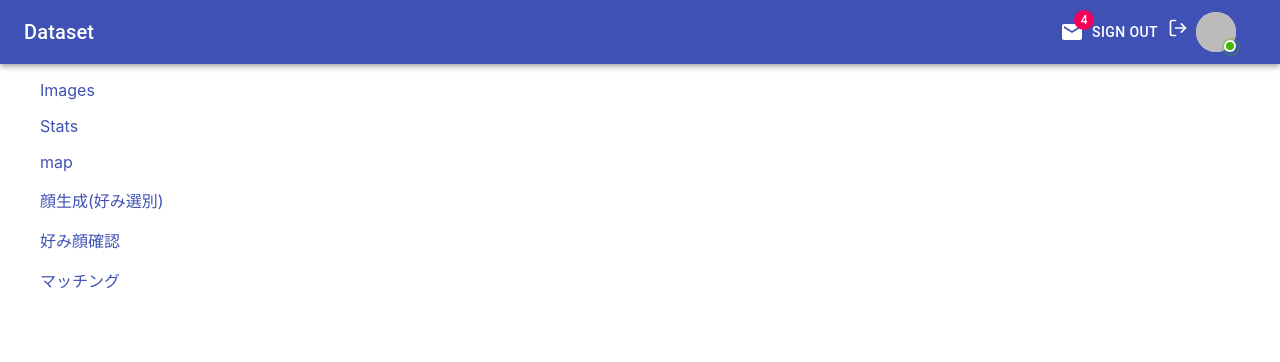
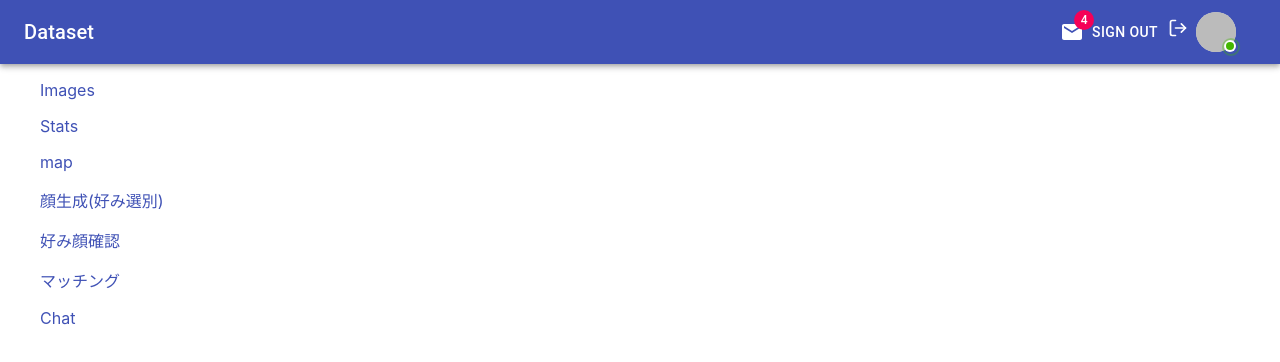
Before and after one commit to Taiki0807/image-selection, a React (Create React App) app in the folder frontend/: page /menu in a window 1280 px wide. Shown: the top 362 px of the page. Built offline with nearby package versions, Linux system fonts and the light colour scheme; no server answers; sample sign-in values are in the browser's storage.

Commit message:
[add]Add link

```diff
--- a/frontend/src/components/Menu.tsx
+++ b/frontend/src/components/Menu.tsx
@@ -41,6 +41,11 @@ const Menu: React.FC = () => {
                         マッチング
                     </Link>
                 </ListItem>
+                <ListItem>
+                    <Link component={link} to="/chat">
+                        Chat
+                    </Link>
+                </ListItem>
             </List>
         </Container>
     );
```
